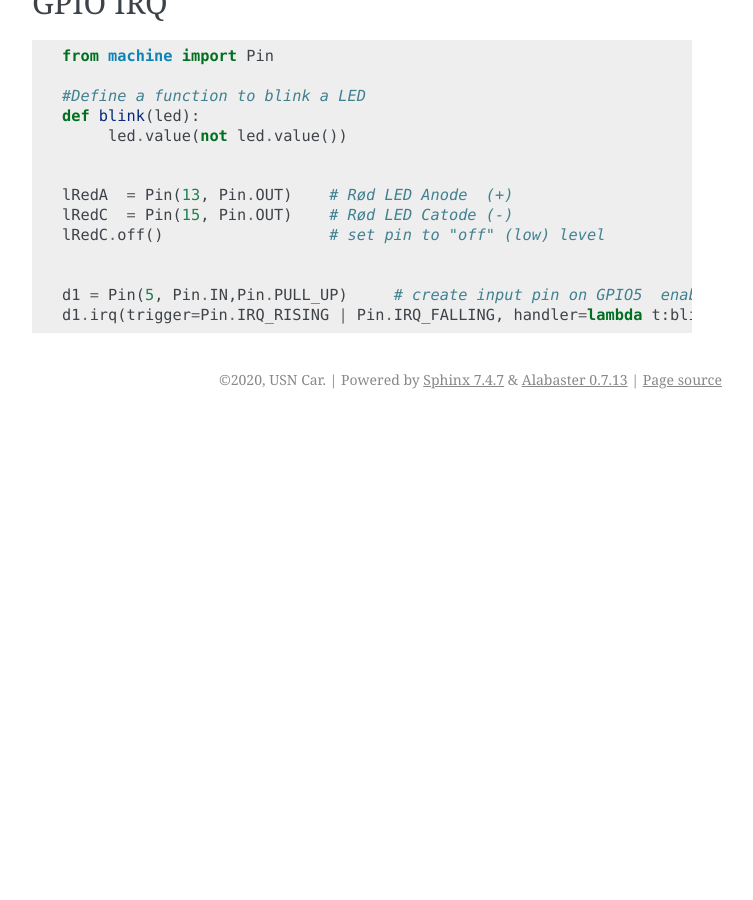
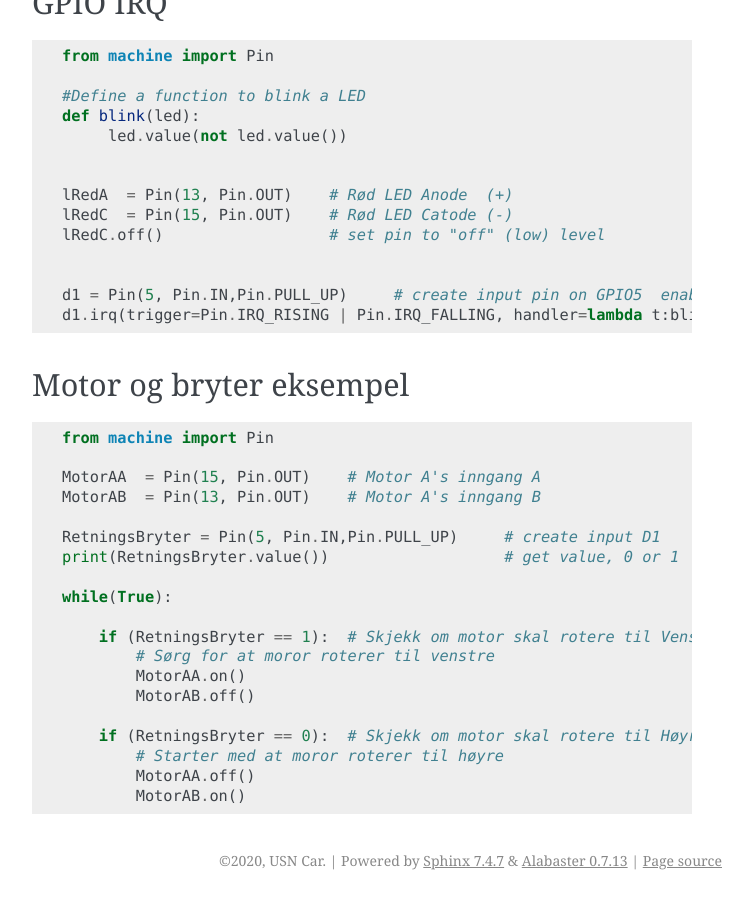
Before and after one commit to rlangoy/PDE3K, a Sphinx documentation site: the page built from docs/thonny_guide.rst, in a window 1280 px wide and 900 px high, scrolled down 7535 px. Shown: the whole window, without its empty margins (388-1141 px from the left). Built offline with Sphinx 7.4.7, drawn with Linux system fonts in a browser that asks for light colours; before the commit the page ends 7954 px from its top, so only the background shows below that; some of the changed text lies outside the part shown.

Commit message:
Update thonny_guide.rst

```diff
--- a/docs/thonny_guide.rst
+++ b/docs/thonny_guide.rst
@@ -214,3 +214,29 @@ GPIO IRQ
 
   d1 = Pin(5, Pin.IN,Pin.PULL_UP)     # create input pin on GPIO5  enable internal pull-up resistor
   d1.irq(trigger=Pin.IRQ_RISING | Pin.IRQ_FALLING, handler=lambda t:blink(lRedA))
+
+
+Motor og bryter eksempel
+--------------------------
+
+::
+
+  from machine import Pin
+
+  MotorAA  = Pin(15, Pin.OUT)    # Motor A's inngang A
+  MotorAB  = Pin(13, Pin.OUT)    # Motor A's inngang B
+
+  RetningsBryter = Pin(5, Pin.IN,Pin.PULL_UP)     # create input D1
+  print(RetningsBryter.value())                   # get value, 0 or 1
+
+  while(True):
+
+      if (RetningsBryter == 1):  # Skjekk om motor skal rotere til Venstre
+          # Sørg for at moror roterer til venstre
+          MotorAA.on()
+          MotorAB.off()
+
+      if (RetningsBryter == 0):  # Skjekk om motor skal rotere til Høyre
+          # Starter med at moror roterer til høyre
+          MotorAA.off()
+          MotorAB.on()
```
